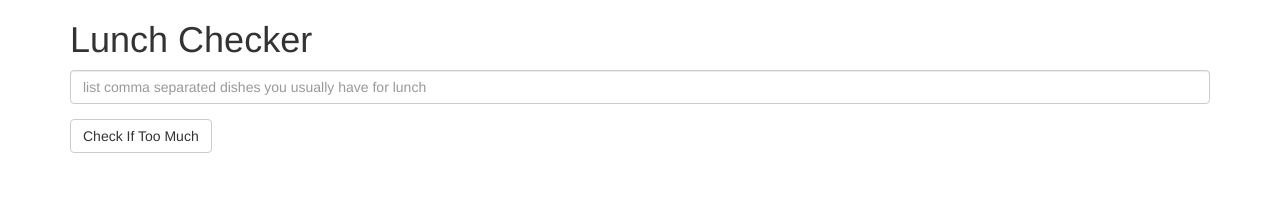
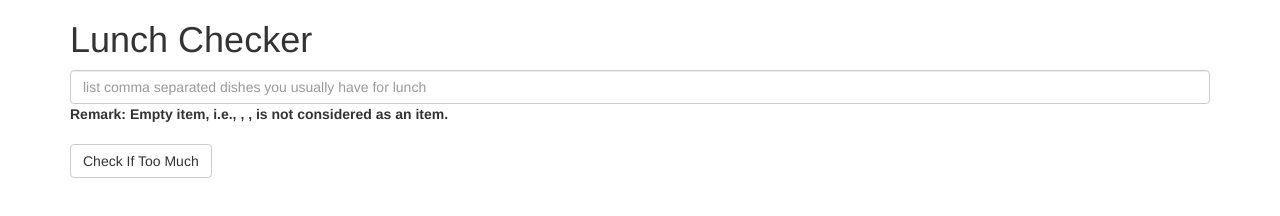
Before and after one commit to NattaratCh/ng-module1-assignment, a plain HTML site: page index.html in a window 1280 px wide. Drawn offline with Linux system fonts and the light colour scheme.

Commit message:
adding remark for empty string

```diff
--- a/index.html
+++ b/index.html
@@ -24,6 +24,7 @@
              <input id="lunch-menu" type="text" ng-model="foodList"
              placeholder="list comma separated dishes you usually have for lunch"
              class="form-control">
+             <label for="lunch-menu">Remark: Empty item, i.e., , , is not considered as an item.</label>
          </div>
          <div class="form-group">
              <button class="btn btn-default" ng-click="checkFoodAmount();">Check If Too Much</button>
```
